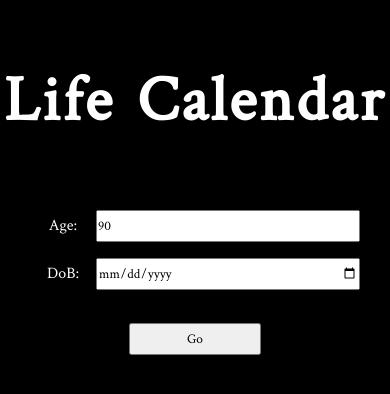
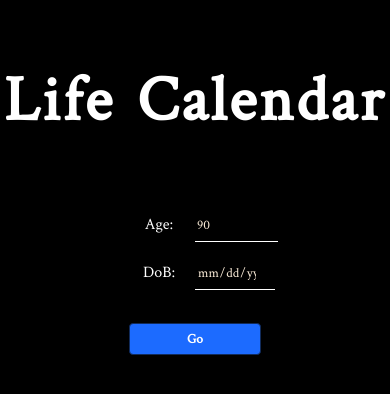
Before and after one commit to coolas-shaun/Your-Life-Calendar, a React (Create React App) app: page / in a window 390 px wide. Shown: the top 394 px of the page. Built offline with nearby package versions, Linux system fonts and the light colour scheme.

Commit message:
Final styling done

```diff
--- a/src/App.css
+++ b/src/App.css
@@ -41,12 +41,51 @@ h1{
 .input-section input{
   width: 100px;
   min-width: 60px;
+  height: 1.5rem;
+  border: none;
+  padding: 2px;
+}
+
+.input-section input:focus{
+  /* border: none; */
+  outline: none;
+  border-bottom: 3px solid white;
+  /* box-shadow: 0px 1px 2px 2px white; */
+}
+
+.input-section input{
+  background-color: black;
+  border-bottom: 1px solid white;
+  color: antiquewhite;
+  margin: 2px 8px;
+  width: 2rem;
+}
+.input-section input[type='date']{
+  width: 5rem;
 }
 
 button[type='submit']{
   width: 10%;
   min-width: 50px;
+  height: 2rem;
   margin: 25px auto auto;
+  font-weight: 700;
+  color: rgb(255, 255, 255);
+  /* padding: 5px; */
+  background-color: rgb(28, 107, 255);
+  border: 1px solid rgb(17, 43, 90);
+  border-radius: 4px;
+}
+button:hover{
+  background-color: rgb(0, 60, 170);
+  /* box-shadow: 0px -1px 2px 2px rgb(71, 136, 255); */
+}
+
+button:focus{
+  background-color: rgb(0, 60, 170);
+  /* outline: rgb(79, 140, 255) solid 2px; */
+  box-shadow: 0.5px 0.25px 4px 3px rgb(71, 136, 255);
+  /* height: 1.8rem; */
 }
 
 /* .calendar-container{
@@ -85,21 +124,27 @@ button[type='submit']{
     padding: 10px;
   }
 
+  .input-section{
+    display: grid;
+    grid-template-columns: 1fr 1fr 0px;
+  }
+/*
   .input-section span{
-    margin: auto 0;
-  }
+    margin: auto 0%;
+  } */
 
   .input-section input{
-    width: 80%;
+    width: 50%;
     height: 2rem;
     min-width: 60px;
-    margin: 0.5rem auto;
+    margin: 0.5rem 10% 0.5rem 0px;
   }
   .input-section label{
     display: inline-block;
-    margin: 0.5rem auto;
+    margin: 0.5rem 0px 0.5rem 60%;
     width: 20%;
     min-width: 60px;
+    padding-top: 4px;
   }
 
 
```
